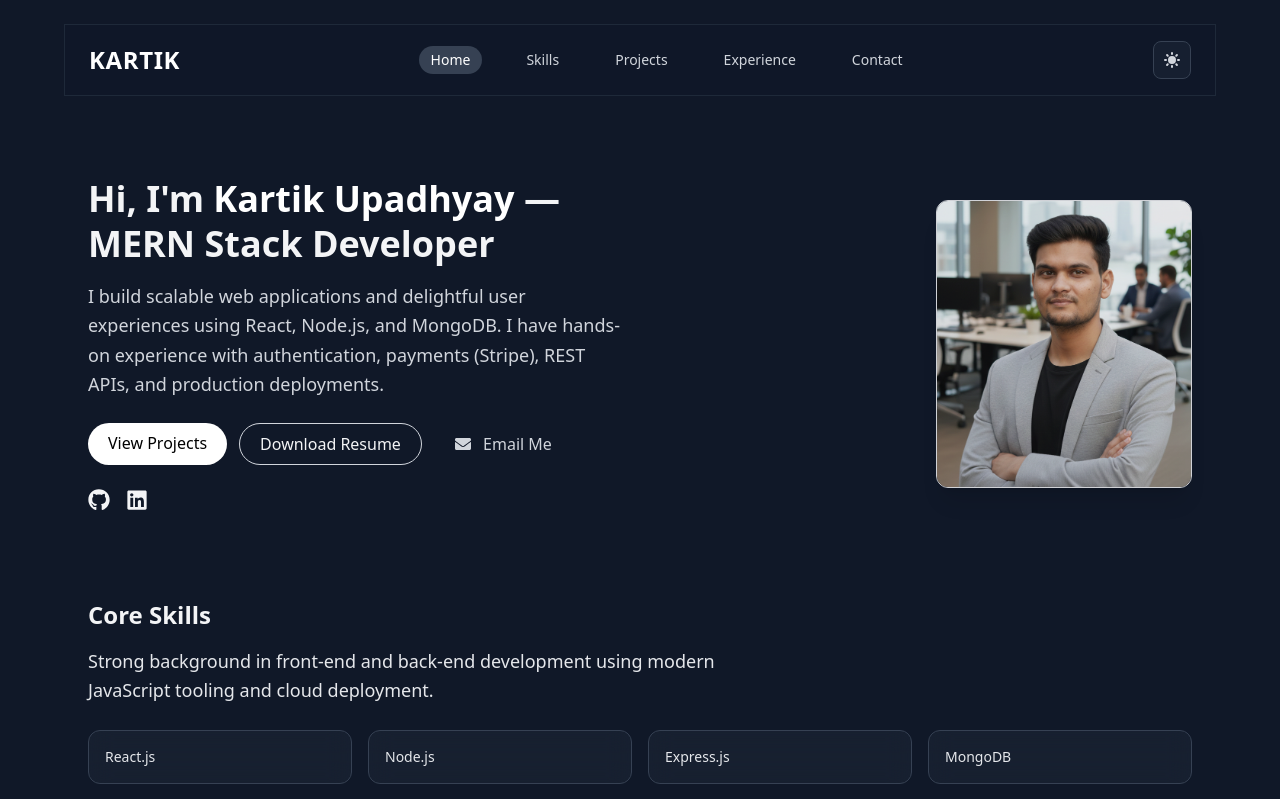
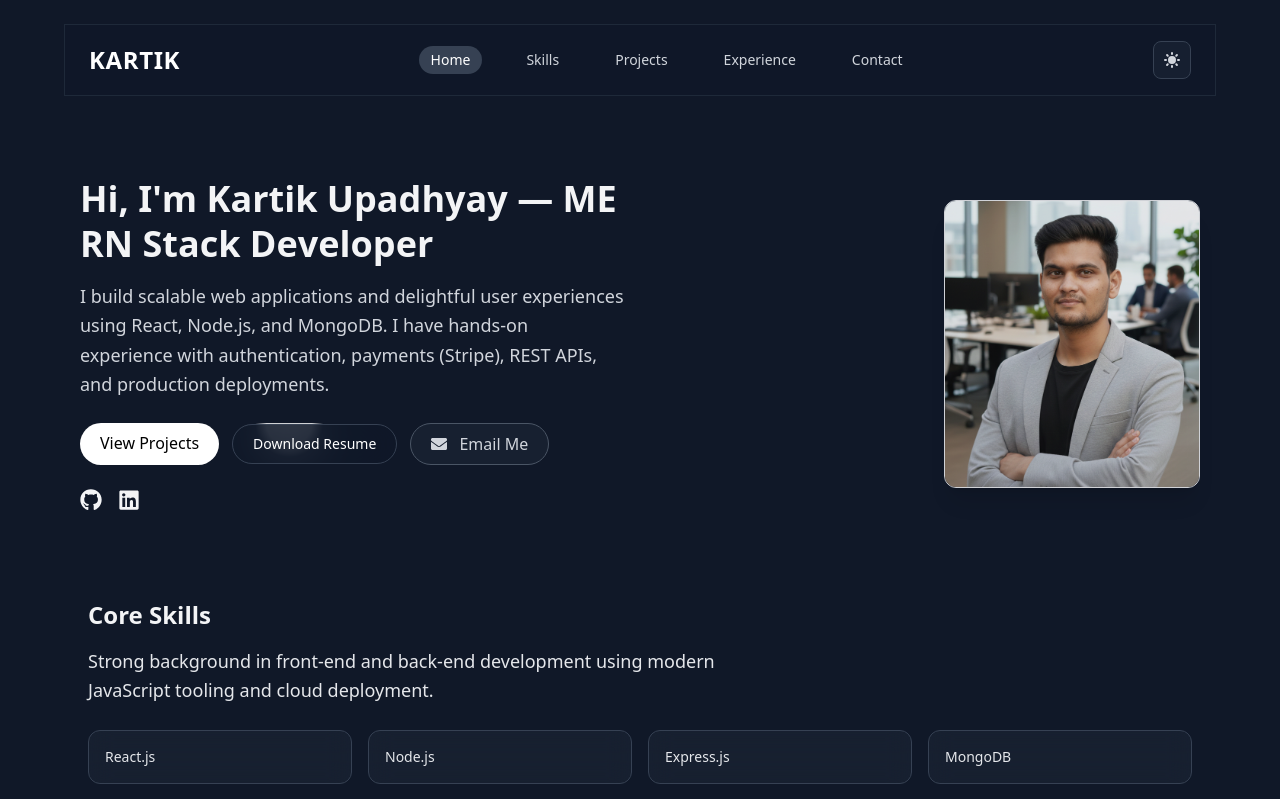
Before and after one commit to kartik-613/kartik_portfolio, a React (Vite) app: page / in a window 1280 px wide. Shown: the top 799 px of the page. Built offline with nearby package versions, Linux system fonts and the light colour scheme.

Commit message:
chore: commit local changes

```diff
--- a/index.html
+++ b/index.html
@@ -2,7 +2,7 @@
 <html lang="en">
   <head>
     <meta charset="UTF-8" />
-    <link rel="icon" type="image/png" href="/image.png" />
+    <link rel="icon" type="image/png" href="/src/assets/site.jpeg" />
     <meta name="viewport" content="width=device-width, initial-scale=1.0" />
     <title>portfilio</title>
   </head>
--- a/src/App.jsx
+++ b/src/App.jsx
@@ -3,13 +3,16 @@ import React, { useState, useEffect } from "react";
 import profilepic from "./assets/profile.png";
 // import profilepic1 from "./assets/profile1.png";
 import Navbar from "./components/Navbar";
+import { BorderBeam } from "./components/BorderBeam";
 import { motion } from "framer-motion";
 import one from "./assets/one.jpeg";
 import two from "./assets/two.gif";
 import three from "./assets/three.gif";
 import four from "./assets/four.jpeg";
 import Kartik_Resume from "./assets/Kartik_Resume.pdf";
+import MovingBorderButton from "./components/MovingBorderButton";
 import { FaGithub, FaLinkedin, FaEnvelope } from "react-icons/fa";
+import SlideInView from "./components/SlideInView";
 
 const PROJECTS = [
   {
@@ -104,11 +107,21 @@ export default function App() {
   }, [theme]);
 
   return (
-    <div className={`min-h-screen transition-all duration-500 ${theme === 'dark' ? 'bg-gray-900 text-gray-100' : 'bg-gray-50 text-gray-900'}`}>
-      <Navbar theme={theme} toggleTheme={toggleTheme} resumeLink={Kartik_Resume} />
+    <div
+      className={`min-h-screen transition-all duration-500 ${
+        theme === "dark"
+          ? "bg-gray-900 text-gray-100"
+          : "bg-gray-50 text-gray-900"
+      }`}
+    >
+      <Navbar
+        theme={theme}
+        toggleTheme={toggleTheme}
+        resumeLink={Kartik_Resume}
+      />
       <main className="pt-32">
         {/* Hero */}
-        <section id="home" className="max-w-6xl mx-auto px-6 py-12">
+        <section id="home" className="max-w-6xl mx-auto px-4 py-12">
           <div className="grid grid-cols-1 lg:grid-cols-2 gap-8 items-center">
             <motion.div
               initial={{ x: -20, opacity: 0 }}
@@ -116,14 +129,14 @@ export default function App() {
               transition={{ duration: 0.6 }}
             >
               <h1 className="text-3xl md:text-4xl font-bold leading-tight">
-                Hi, I'm <span className={`${
-                  theme === 'dark' ? 'text-white' : 'text-gray-900'
-                }`}>Kartik Upadhyay</span>{" "}
-                — MERN Stack Developer
+                <SlideInView text="Hi, I'm Kartik Upadhyay — MERN Stack Developer" />
               </h1>
-              <p className={`mt-4 max-w-xl text-lg leading-relaxed ${
-                theme === 'dark' ? 'text-gray-300' : 'text-gray-700'
-              }`}>
+
+              <p
+                className={`mt-4 max-w-xl text-lg leading-relaxed ${
+                  theme === "dark" ? "text-gray-300" : "text-gray-700"
+                }`}
+              >
                 I build scalable web applications and delightful user
                 experiences using React, Node.js, and MongoDB. I have hands-on
                 experience with authentication, payments (Stripe), REST APIs,
@@ -134,23 +147,28 @@ export default function App() {
                 <a
                   href="#projects"
                   className={`px-5 py-2 rounded-full font-medium hover:scale-105 transition-transform ${
-                    theme === 'dark' ? 'bg-white text-black hover:bg-gray-100' : 'bg-gray-900 text-white hover:bg-gray-800'
+                    theme === "dark"
+                      ? "bg-white text-black hover:bg-gray-100"
+                      : "bg-gray-900 text-white hover:bg-gray-800"
                   }`}
                 >
                   View Projects
                 </a>
-                <a
+                <MovingBorderButton
                   href={Kartik_Resume}
                   download="Kartik_Resume.pdf"
-                  className="px-5 py-2 rounded-full border border-gray-300 dark:border-gray-700"
+                  theme={theme}
+                  className="download-resume"
                 >
                   Download Resume
-                </a>
+                </MovingBorderButton>
 
                 <a
                   href="mailto:kartikupadhyay613@gmail.com"
-                  className={`px-5 py-2 rounded-full border border-transparent transition ${
-                    theme === 'dark' ? 'hover:bg-gray-800 text-gray-300' : 'hover:bg-gray-100 text-gray-700'
+                  className={`px-5 py-2 rounded-full border transition ${
+                    theme === "dark"
+                      ? "border-gray-600 bg-gray-800/50 hover:bg-gray-700 text-gray-300"
+                      : "border-gray-300 bg-white/80 hover:bg-gray-100 text-gray-700"
                   }`}
                 >
                   <FaEnvelope className="inline-block mr-2 -mt-1" /> Email Me
@@ -162,7 +180,7 @@ export default function App() {
                   href="https://github.com/kartik-613/"
                   target="_blank"
                   rel="noopener noreferrer"
-                  className="hover:text-orange-400 transition"
+                  className="hover:text-gray-400 transition"
                 >
                   <FaGithub size={22} />
                 </a>
@@ -170,7 +188,7 @@ export default function App() {
                   href="https://www.linkedin.com/in/kartik-upadhyay11/"
                   target="_blank"
                   rel="noopener noreferrer"
-                  className="hover:text-orange-400 transition"
+                  className="hover:text-gray-400 transition "
                 >
                   <FaLinkedin size={22} />
                 </a>
@@ -197,9 +215,11 @@ export default function App() {
         {/* Skills */}
         <section id="skills" className="max-w-6xl mx-auto px-6 py-10">
           <h2 className="text-2xl font-semibold mb-4">Core Skills</h2>
-          <p className={`mb-6 max-w-2xl text-lg leading-relaxed ${
-            theme === 'dark' ? 'text-gray-200' : 'text-gray-800'
-          }`}>
+          <p
+            className={`mb-6 max-w-2xl text-lg leading-relaxed ${
+              theme === "dark" ? "text-gray-200" : "text-gray-800"
+            }`}
+          >
             Strong background in front-end and back-end development using modern
             JavaScript tooling and cloud deployment.
           </p>
@@ -210,9 +230,9 @@ export default function App() {
                 key={i}
                 whileHover={{ scale: 1.03 }}
                 className={`border rounded-xl p-4 text-sm font-medium backdrop-blur-md transition-all duration-300 hover:shadow-lg ${
-                  theme === 'dark'
-                    ? 'bg-gray-800/50 border-gray-700 text-gray-200 hover:bg-gray-700/50'
-                    : 'bg-white/20 border-white/30 text-slate-800 shadow-sm hover:bg-white/30'
+                  theme === "dark"
+                    ? "bg-gray-800/50 border-gray-700 text-gray-200 hover:bg-gray-700/50"
+                    : "bg-white/20 border-white/30 text-slate-800 shadow-sm hover:bg-white/30"
                 }`}
               >
                 {skill}
@@ -222,9 +242,12 @@ export default function App() {
         </section>
 
         {/* Projects */}
-        <section id="projects" className={`py-12 ${
-          theme === 'dark' ? 'bg-gray-800' : 'bg-white/60 backdrop-blur-sm'
-        }`}>
+        <section
+          id="projects"
+          className={`py-12 ${
+            theme === "dark" ? "bg-gray-800" : "bg-white/60 backdrop-blur-sm"
+          }`}
+        >
           <div className="max-w-6xl mx-auto px-6">
             <div className="flex items-center justify-between mb-6">
               <h2 className="text-2xl font-semibold">Highlighted Projects</h2>
@@ -242,9 +265,9 @@ export default function App() {
                   viewport={{ once: true }}
                   whileHover={{ y: -5 }}
                   className={`group border rounded-xl overflow-hidden shadow-2xl transition-all duration-500 backdrop-blur-xl ${
-                    theme === 'dark'
-                      ? 'bg-gray-900/60 border-gray-700/50 hover:bg-gray-900/80'
-                      : 'bg-white/30 border-white/40 hover:bg-white/50 hover:shadow-3xl'
+                    theme === "dark"
+                      ? "bg-gray-900/60 border-gray-700/50 hover:bg-gray-900/80"
+                      : "bg-white/30 border-white/40 hover:bg-white/50 hover:shadow-3xl"
                   }`}
                 >
                   <div className="relative overflow-hidden">
@@ -253,21 +276,29 @@ export default function App() {
                       alt={p.title}
                       className="w-full h-32 object-cover transition-transform duration-500 group-hover:scale-110"
                     />
-                    <div className={`absolute inset-0 bg-gradient-to-t transition-opacity duration-300 ${
-                      theme === 'dark'
-                        ? 'from-gray-900/80 to-transparent'
-                        : 'from-black/20 to-transparent'
-                    }`}></div>
+                    <div
+                      className={`absolute inset-0 bg-gradient-to-t transition-opacity duration-300 ${
+                        theme === "dark"
+                          ? "from-gray-900/80 to-transparent"
+                          : "from-black/20 to-transparent"
+                      }`}
+                    ></div>
                   </div>
 
                   <div className="p-4">
-                    <h3 className={`font-bold text-lg mb-2 ${
-                      theme === 'dark' ? 'text-white' : 'text-slate-800'
-                    }`}>{p.title}</h3>
+                    <h3
+                      className={`font-bold text-lg mb-2 ${
+                        theme === "dark" ? "text-white" : "text-slate-800"
+                      }`}
+                    >
+                      {p.title}
+                    </h3>
 
-                    <p className={`text-sm leading-relaxed mb-3 ${
-                      theme === 'dark' ? 'text-gray-300' : 'text-slate-600'
-                    }`}>
+                    <p
+                      className={`text-sm leading-relaxed mb-3 ${
+                        theme === "dark" ? "text-gray-300" : "text-slate-600"
+                      }`}
+                    >
                       {p.desc}
                     </p>
 
@@ -276,9 +307,9 @@ export default function App() {
                         <span
                           key={i}
                           className={`text-xs font-medium rounded-full px-3 py-1 ${
-                            theme === 'dark'
-                              ? 'bg-gray-700/50 text-gray-300 border border-gray-600'
-                              : 'bg-gray-100 text-gray-700 border border-gray-300'
+                            theme === "dark"
+                              ? "bg-gray-700/50 text-gray-300 border border-gray-600"
+                              : "bg-gray-100 text-gray-700 border border-gray-300"
                           }`}
                         >
                           {t}
@@ -292,9 +323,9 @@ export default function App() {
                         target="_blank"
                         rel="noopener noreferrer"
                         className={`inline-flex items-center gap-2 px-4 py-2 rounded-full font-medium transition-all duration-300 ${
-                          theme === 'dark'
-                            ? 'bg-gray-700 text-white hover:bg-gray-600'
-                            : 'bg-gray-900 text-white hover:bg-gray-800'
+                          theme === "dark"
+                            ? "bg-gray-700 text-white hover:bg-gray-600"
+                            : "bg-gray-900 text-white hover:bg-gray-800"
                         }`}
                       >
                         View Live
@@ -302,7 +333,9 @@ export default function App() {
                       <a
                         href="#"
                         className={`text-sm font-medium transition-colors ${
-                          theme === 'dark' ? 'text-gray-400 hover:text-gray-200' : 'text-gray-600 hover:text-gray-900'
+                          theme === "dark"
+                            ? "text-gray-400 hover:text-gray-200"
+                            : "text-gray-600 hover:text-gray-900"
                         }`}
                       >
                         Source Code →
@@ -327,30 +360,36 @@ export default function App() {
                 whileInView={{ opacity: 1, y: 0 }}
                 viewport={{ once: true }}
                 className={`border rounded-lg p-5 shadow-lg ${
-                  theme === 'dark'
-                    ? 'bg-gray-900 border-gray-800'
-                    : 'bg-white border-slate-200'
+                  theme === "dark"
+                    ? "bg-gray-900 border-gray-800"
+                    : "bg-white border-slate-200"
                 }`}
               >
                 <div className="flex items-start justify-between">
                   <div>
                     <h3 className="font-semibold text-lg">{exp.role}</h3>
-                    <div className={`text-sm ${
-                      theme === 'dark' ? 'text-gray-300' : 'text-slate-600'
-                    }`}>
+                    <div
+                      className={`text-sm ${
+                        theme === "dark" ? "text-gray-300" : "text-slate-600"
+                      }`}
+                    >
                       {exp.company}
                     </div>
                   </div>
-                  <div className={`text-sm ${
-                    theme === 'dark' ? 'text-gray-400' : 'text-slate-500'
-                  }`}>
+                  <div
+                    className={`text-sm ${
+                      theme === "dark" ? "text-gray-400" : "text-slate-500"
+                    }`}
+                  >
                     {exp.date}
                   </div>
                 </div>
 
-                <ul className={`mt-3 list-disc list-inside space-y-1 text-sm ${
-                  theme === 'dark' ? 'text-gray-300' : 'text-slate-600'
-                }`}>
+                <ul
+                  className={`mt-3 list-disc list-inside space-y-1 text-sm ${
+                    theme === "dark" ? "text-gray-300" : "text-slate-600"
+                  }`}
+                >
                   {exp.bullets.map((b, j) => (
                     <li key={j}>{b}</li>
                   ))}
@@ -361,23 +400,25 @@ export default function App() {
         </section>
 
         {/* Testimonial / Quick reference */}
-        <section className={`py-10 ${
-          theme === 'dark'
-            ? 'bg-gray-800'
-            : 'bg-white'
-        }`}>
+        <section
+          className={`py-10 ${theme === "dark" ? "bg-gray-800" : "bg-white"}`}
+        >
           <div className="max-w-4xl mx-auto px-6 text-center">
             <h3 className="text-xl font-semibold mb-3">Client Feedback</h3>
-            <p className={`italic ${
-              theme === 'dark' ? 'text-gray-300' : 'text-slate-700'
-            }`}>
+            <p
+              className={`italic ${
+                theme === "dark" ? "text-gray-300" : "text-slate-700"
+              }`}
+            >
               "Kartik was fantastic to work with. His expertise in web and app
               development, along with his attention to detail, made the project
               seamless and efficient."
             </p>
-            <div className={`mt-3 text-sm font-medium ${
-              theme === 'dark' ? 'text-gray-400' : 'text-gray-600'
-            }`}>
+            <div
+              className={`mt-3 text-sm font-medium ${
+                theme === "dark" ? "text-gray-400" : "text-gray-600"
+              }`}
+            >
               – Parth Shah
             </div>
           </div>
@@ -385,32 +426,40 @@ export default function App() {
 
         {/* Contact */}
         <section id="contact" className="max-w-4xl mx-auto px-6 py-12">
-          <div className={`border rounded-lg p-6 text-center shadow-lg ${
-            theme === 'dark'
-              ? 'bg-gray-900 border-gray-800'
-              : 'bg-white border-slate-200'
-          }`}>
+          <div
+            className={`border rounded-lg p-6 text-center shadow-lg ${
+              theme === "dark"
+                ? "bg-gray-900 border-gray-800"
+                : "bg-white border-slate-200"
+            }`}
+          >
             <h2 className="text-2xl font-semibold mb-2">
               Let's build something together
             </h2>
-            <p className={`mb-4 ${
-              theme === 'dark' ? 'text-gray-300' : 'text-slate-600'
-            }`}>
+            <p
+              className={`mb-4 ${
+                theme === "dark" ? "text-gray-300" : "text-slate-600"
+              }`}
+            >
               Available for freelance & full-time roles. Open to remote work.
             </p>
 
             <a
               href="mailto:kartikupadhyay613@gmail.com"
               className={`inline-flex items-center gap-2 px-5 py-2 rounded-full font-medium hover:scale-105 transition-transform ${
-                theme === 'dark' ? 'bg-white text-black' : 'bg-gray-900 text-white'
+                theme === "dark"
+                  ? "bg-white text-black"
+                  : "bg-gray-900 text-white"
               }`}
             >
               <FaEnvelope /> Email Me
             </a>
 
-            <div className={`mt-6 text-sm ${
-              theme === 'dark' ? 'text-gray-400' : 'text-slate-500'
-            }`}>
+            <div
+              className={`mt-6 text-sm ${
+                theme === "dark" ? "text-gray-400" : "text-slate-500"
+              }`}
+            >
               Arera Hills, Bhopal (MP) • +91 7509377499
             </div>
           </div>
@@ -418,9 +467,11 @@ export default function App() {
       </main>
 
       {/* Footer */}
-      <footer className={`mt-12 border-t py-6 ${
-        theme === 'dark' ? 'border-gray-800' : 'border-slate-200'
-      }`}>
+      <footer
+        className={`mt-12 border-t py-6 ${
+          theme === "dark" ? "border-gray-800" : "border-slate-200"
+        }`}
+      >
         <div className="max-w-6xl mx-auto px-6 flex flex-col md:flex-row justify-between items-center gap-4">
           <div className="text-sm">
             &copy; 2025 Kartik Upadhyay. All rights reserved.
@@ -430,7 +481,7 @@ export default function App() {
               href="https://github.com/kartik-613/"
               target="_blank"
               rel="noopener noreferrer"
-              className="hover:text-orange-400"
+              className="hover:text-gray-400"
             >
               GitHub
             </a>
@@ -438,7 +489,7 @@ export default function App() {
               href="https://www.linkedin.com/in/kartik-upadhyay11/"
               target="_blank"
               rel="noopener noreferrer"
-              className="hover:text-orange-400"
+              className="hover:text-gray-400"
             >
               LinkedIn
             </a>
@@ -446,7 +497,7 @@ export default function App() {
               href="/assets/resume.pdf"
               target="_blank"
               rel="noopener noreferrer"
-              className="hover:text-orange-400"
+              className="hover:text-gray-400"
             >
               Resume
             </a>
--- /dev/null
+++ b/src/components/MovingBorderButton.jsx
@@ -0,0 +1,111 @@
+import React, { useRef } from "react";
+import {
+  motion,
+  useAnimationFrame,
+  useMotionTemplate,
+  useMotionValue,
+  useTransform,
+} from "framer-motion";
+
+const MovingBorder = ({ children, duration = 3000, rx, ry }) => {
+  const pathRef = useRef();
+  const progress = useMotionValue(0);
+
+  useAnimationFrame((time) => {
+    const length = pathRef.current?.getTotalLength();
+    if (length) {
+      const pxPerMillisecond = length / duration;
+      progress.set((time * pxPerMillisecond) % length);
+    }
+  });
+
+  const x = useTransform(
+    progress,
+    (val) => pathRef.current?.getPointAtLength(val).x,
+  );
+  const y = useTransform(
+    progress,
+    (val) => pathRef.current?.getPointAtLength(val).y,
+  );
+
+  const transform = useMotionTemplate`translateX(${x}px) translateY(${y}px) translateX(-50%) translateY(-50%)`;
+
+  return (
+    <>
+      <svg
+        xmlns="http://www.w3.org/2000/svg"
+        preserveAspectRatio="none"
+        className="absolute h-full w-full"
+        width="100%"
+        height="100%"
+      >
+        <rect
+          fill="none"
+          width="100%"
+          height="100%"
+          rx={rx}
+          ry={ry}
+          ref={pathRef}
+        />
+      </svg>
+      <motion.div
+        style={{
+          position: "absolute",
+          top: 0,
+          left: 0,
+          display: "inline-block",
+          transform,
+        }}
+      >
+        {children}
+      </motion.div>
+    </>
+  );
+};
+
+const MovingBorderButton = ({
+  children,
+  onClick,
+  href,
+  className = "",
+  theme = "dark",
+  ...props
+}) => {
+  const Component = href ? "a" : "button";
+
+  return (
+    <Component
+      href={href}
+      onClick={onClick}
+      className={`relative overflow-hidden bg-transparent p-[1px] text-sm font-medium rounded-full ${className}`}
+      style={{ borderRadius: "1.75rem" }}
+      {...props}
+    >
+      <div
+        className="absolute inset-0"
+        style={{ borderRadius: "calc(1.75rem * 0.96)" }}
+      >
+        <MovingBorder duration={3000} rx="30%" ry="30%">
+          <div className={`h-20 w-20 opacity-80 ${
+            theme === 'dark'
+              ? 'bg-[radial-gradient(#ffffff_40%,transparent_60%)]'
+              : 'bg-[radial-gradient(#1e3a8a_40%,transparent_60%)]'
+          }`} />
+        </MovingBorder>
+      </div>
+
+      <div
+        className={`relative flex h-full w-full items-center justify-center px-5 py-2 antialiased backdrop-blur-xl transition-all ${
+          theme === 'dark'
+            ? 'bg-gray-900/80 text-white border border-gray-700'
+            : 'bg-white/80 text-gray-900 border border-gray-300'
+        }`}
+        style={{ borderRadius: "calc(1.75rem * 0.96)" }}
+      >
+        {children}
+      </div>
+    </Component>
+  );
+};
+
+export default MovingBorderButton;
--- /dev/null
+++ b/src/components/SlideInView.jsx
@@ -0,0 +1,34 @@
+import { motion } from "framer-motion";
+
+const SlideInText = ({
+  text = "Simplicity is the ultimate sophistication.",
+}) => {
+  return (
+    <h2 className="text-3xl md:text-4xl font-bold leading-tight">
+      {text.split("").map((char, i) => (
+        <motion.span
+          key={i}
+          initial={{ x: -50, opacity: 0 }}
+          animate={{ x: 0, opacity: 1 }}
+          transition={{
+            delay: i * 0.03,
+            ease: "easeOut",
+          }}
+          className="inline-block"
+        >
+          {char === " " ? "\u00A0" : char}
+        </motion.span>
+      ))}
+    </h2>
+  );
+};
+
+const SlideInView = ({ text }) => {
+  return (
+    <div className="flex flex-col items-center justify-center font-sans">
+      <SlideInText text={text} />
+    </div>
+  );
+};
+
+export default SlideInView;
--- a/tailwind.config.js
+++ b/tailwind.config.js
@@ -6,7 +6,11 @@ export default {
     ],
     darkMode: "class",
     theme: {
-        extend: {},
+        extend: {
+            animation: {
+                'spin-slow': 'spin 4s linear infinite',
+            },
+        },
     },
     plugins: [],
 }
```
Also changed, not shown: src/assets/site.jpeg (added).
